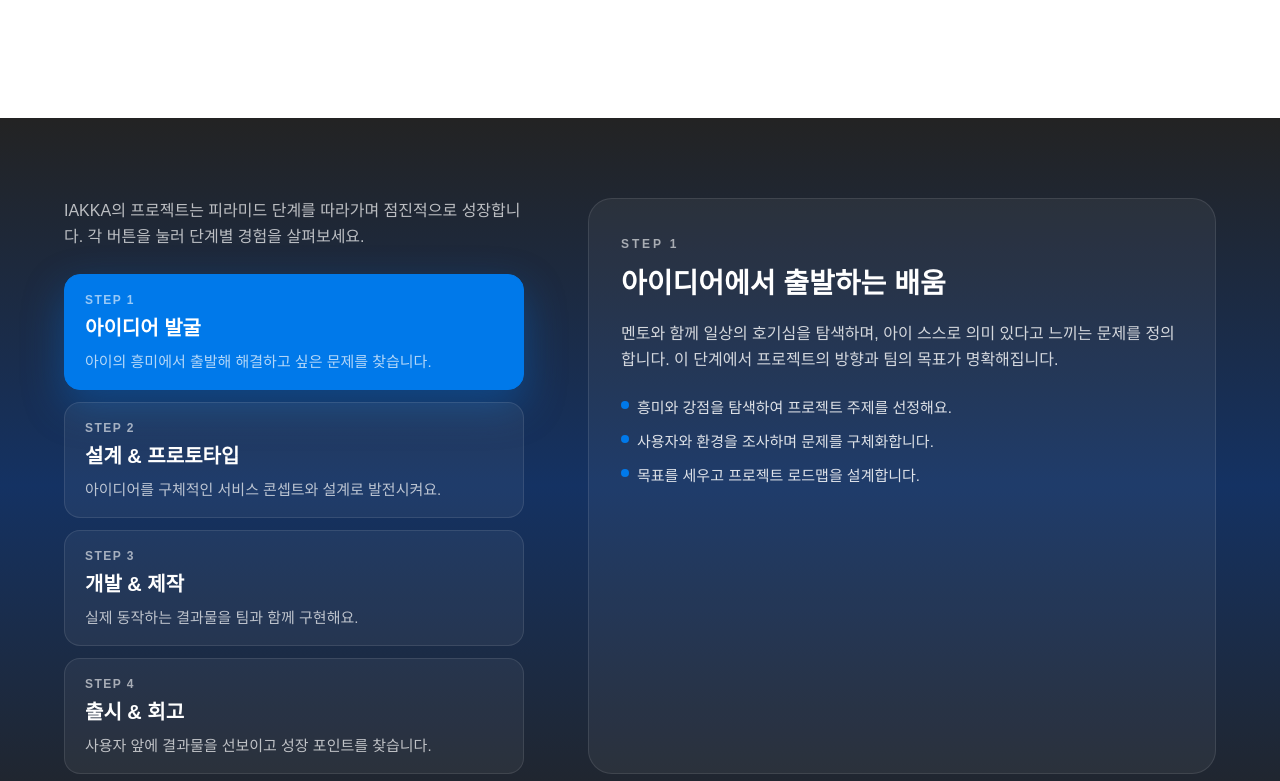
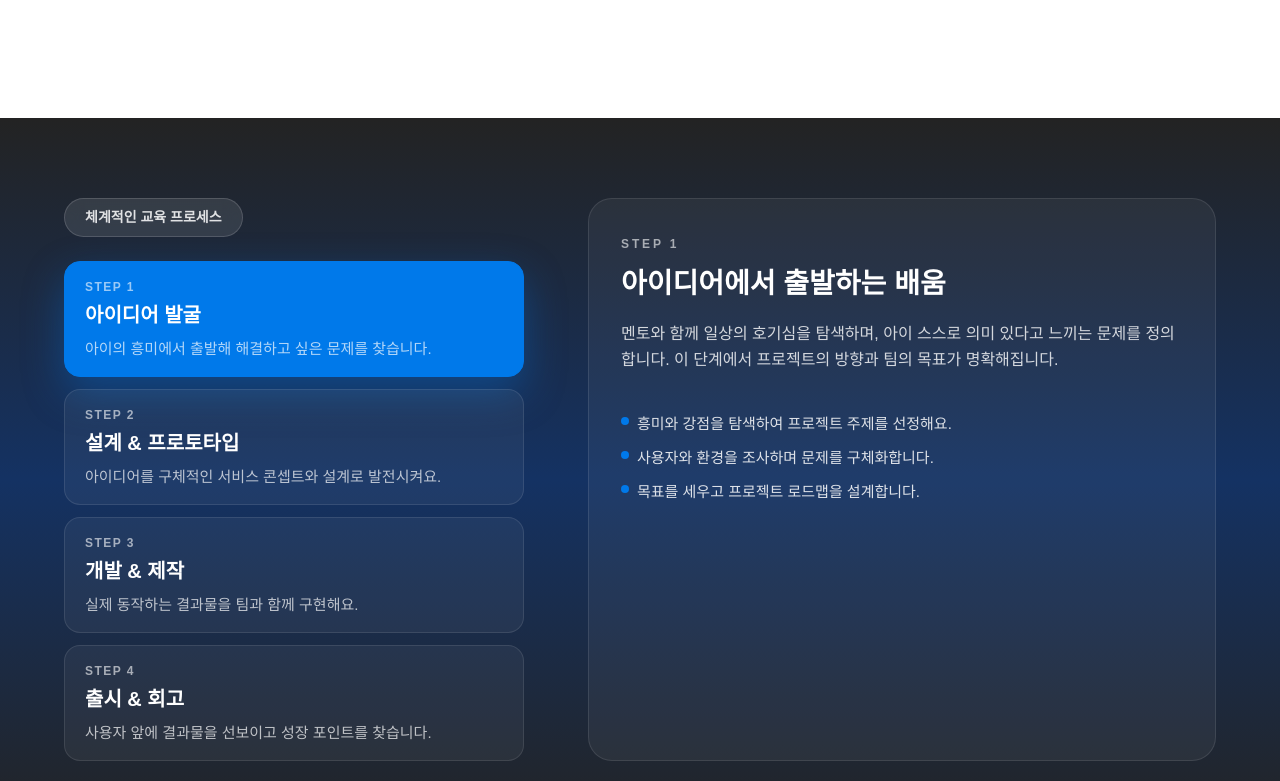
Before and after one commit to WithM2/iakkaweb, a Next.js app: page /ko in a window 1280 px wide. Shown: the part 2039-2820 px from the top of the page. Built offline with nearby package versions, Linux system fonts and the light colour scheme.

Commit message:
Refine KO learning journey layout

```diff
--- a/src/components/ko/LearningJourneySection.tsx
+++ b/src/components/ko/LearningJourneySection.tsx
@@ -69,19 +69,22 @@ const journeyStages: JourneyStage[] = [
 export default function LearningJourneySection() {
   const [selectedStageId, setSelectedStageId] = useState(journeyStages[0].id);
 
-  const activeStage =
-    journeyStages.find((stage) => stage.id === selectedStageId) ?? journeyStages[0];
+  const activeStageIndex = Math.max(
+    journeyStages.findIndex((stage) => stage.id === selectedStageId),
+    0,
+  );
+  const activeStage = journeyStages[activeStageIndex] ?? journeyStages[0];
 
   return (
     <section className="w-full bg-[linear-gradient(180deg,#232323_0%,#143263_50%,#232323_100%)] text-white">
-      <div className="mx-auto flex w-full max-w-[1200px] flex-col gap-10 px-5 py-16 md:px-6 md:py-20 lg:flex-row lg:gap-16">
-        <div className="w-full max-w-[460px] flex-shrink-0">
-          <p className="text-[14px] leading-[22px] text-white/70 md:text-[16px] md:leading-[26px]">
-            IAKKA의 프로젝트는 피라미드 단계를 따라가며 점진적으로 성장합니다. 각 버튼을 눌러 단계별 경험을 살펴보세요.
-          </p>
+      <div className="mx-auto flex w-full max-w-[1200px] flex-col gap-10 px-5 py-16 md:px-6 md:py-20 lg:flex-row lg:items-stretch lg:gap-16">
+        <div className="flex w-full max-w-[460px] flex-shrink-0 flex-col">
+          <div className="inline-flex w-fit items-center rounded-full border border-white/15 bg-white/10 px-5 py-2 text-[14px] font-semibold text-white/85 backdrop-blur">
+            체계적인 교육 프로세스
+          </div>
 
           <div className="mt-6 grid gap-3">
-            {journeyStages.map((stage) => {
+            {journeyStages.map((stage, index) => {
               const isActive = stage.id === activeStage.id;
 
               return (
@@ -96,7 +99,7 @@ export default function LearningJourneySection() {
                   }`}
                 >
                   <div className="text-[12px] font-semibold uppercase tracking-[0.12em] text-white/60">
-                    {`Step ${journeyStages.indexOf(stage) + 1}`}
+                    {`Step ${index + 1}`}
                   </div>
                   <div className="mt-1 text-[18px] font-semibold text-white md:text-[20px]">
                     {stage.label}
@@ -110,16 +113,18 @@ export default function LearningJourneySection() {
           </div>
         </div>
 
-        <div className="flex-1 rounded-[24px] border border-white/10 bg-white/5 p-6 md:p-8">
+        <div className="flex flex-1 flex-col rounded-[24px] border border-white/10 bg-white/5 p-6 md:p-8">
+          <div>
             <span className="text-[12px] font-semibold uppercase tracking-[0.24em] text-white/60">
-            {`Step ${journeyStages.indexOf(activeStage) + 1}`}
+              {`Step ${activeStageIndex + 1}`}
             </span>
             <h4 className="mt-2 text-[24px] font-bold md:text-[28px]">{activeStage.detailTitle}</h4>
             <p className="mt-4 text-[14px] leading-[24px] text-white/80 md:text-[16px] md:leading-[26px]">
               {activeStage.detailDescription}
             </p>
+          </div>
 
-          <ul className="mt-6 space-y-3 text-[14px] leading-[22px] text-white md:text-[15px]">
+          <ul className="mt-8 space-y-3 text-[14px] leading-[22px] text-white md:mt-10 md:text-[15px]">
             {activeStage.keyPoints.map((point) => (
               <li key={point} className="flex gap-2">
                 <span className="mt-1 inline-block h-2 w-2 flex-shrink-0 rounded-full bg-main-600" aria-hidden />
```
Lines whose indentation alone changed are shown as unchanged.
